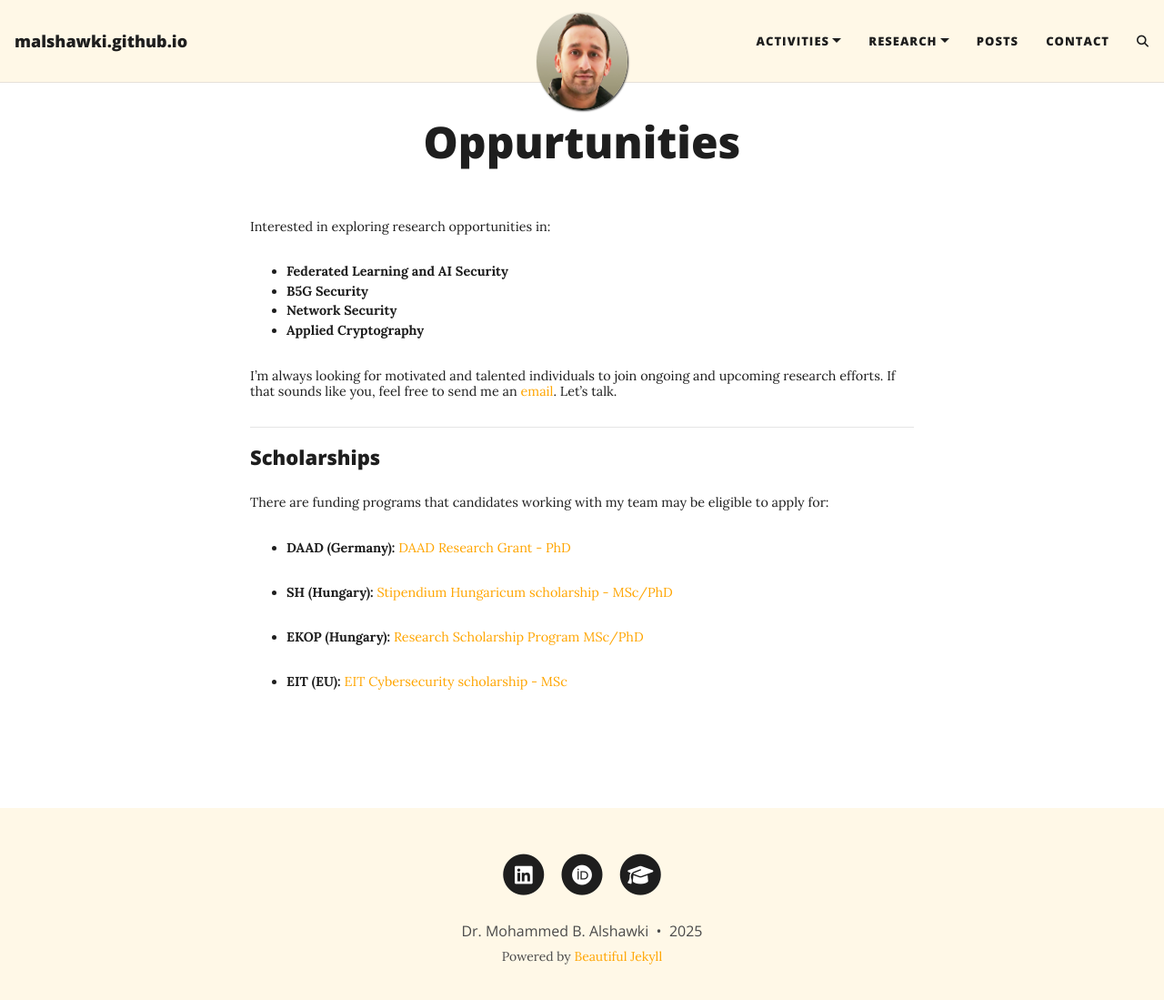
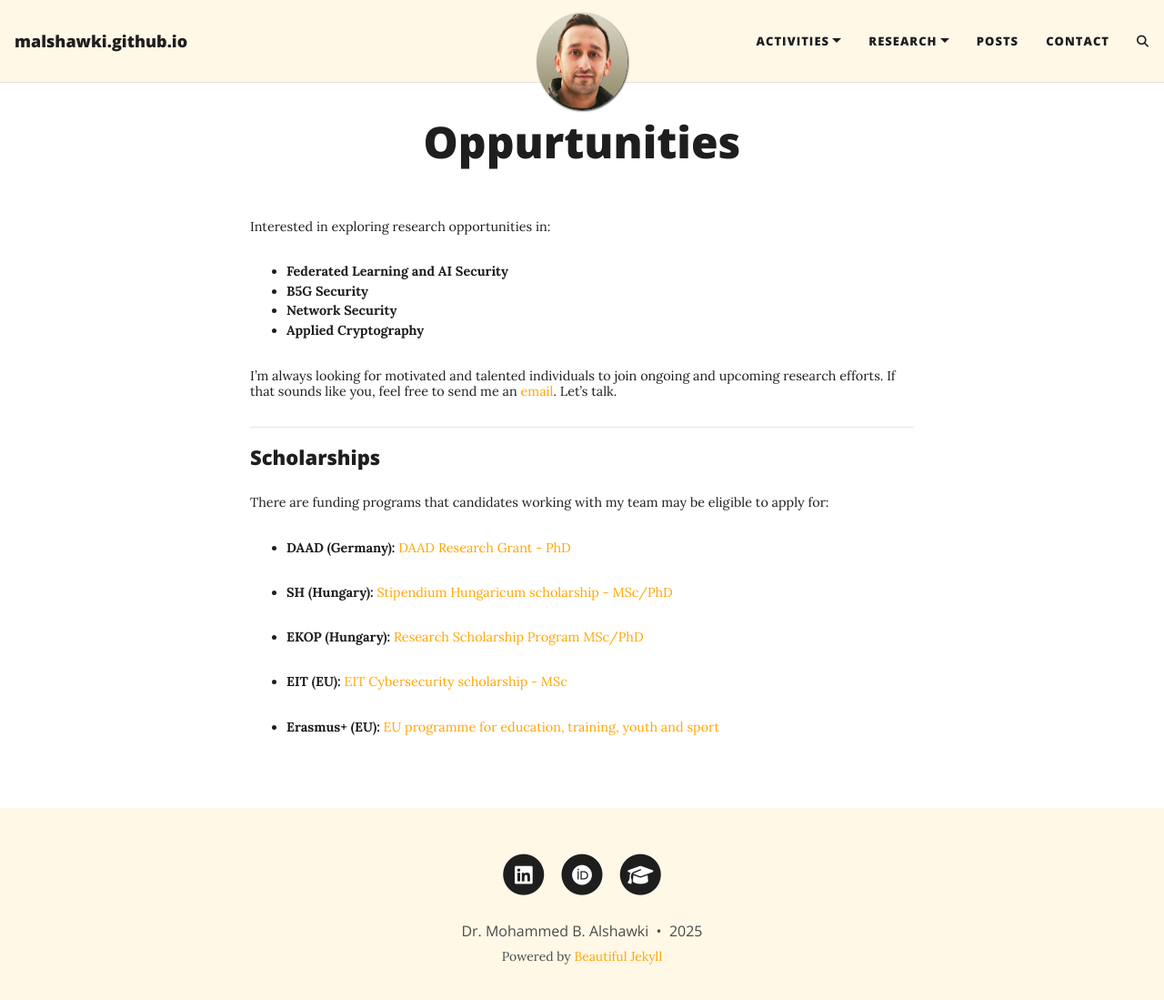
Before and after one commit to malshawki/malshawki.github.io, a Jekyll site: the page built from opportunities.md, in a window 1280 px wide and 1110 px high. Shown: the top 1099 px of the window at 91% size. Built offline with Jekyll 4.4.1, drawn with Linux system fonts in a browser that asks for light colours; comment, search, counter and statistics services are not loaded.

Commit message:
Update opportunities.md

```diff
--- a/opportunities.md
+++ b/opportunities.md
@@ -25,3 +25,5 @@ There are funding programs that candidates working with my team may be eligible
 - **EKOP (Hungary):**  [Research Scholarship Program MSc/PhD](https://nkfih.gov.hu/palyazoknak/aktualis-felhivasok/osztondijak/egyetemi-kutatoi-osztondij-program-2025)
 
 - **EIT (EU):**  [EIT Cybersecurity scholarship - MSc](https://masterschool.eitdigital.eu/cyber-security)
+
+- **Erasmus+ (EU):**  [EU programme for education, training, youth and sport](https://erasmus-plus.ec.europa.eu/opportunities/opportunities-for-individuals)
```
